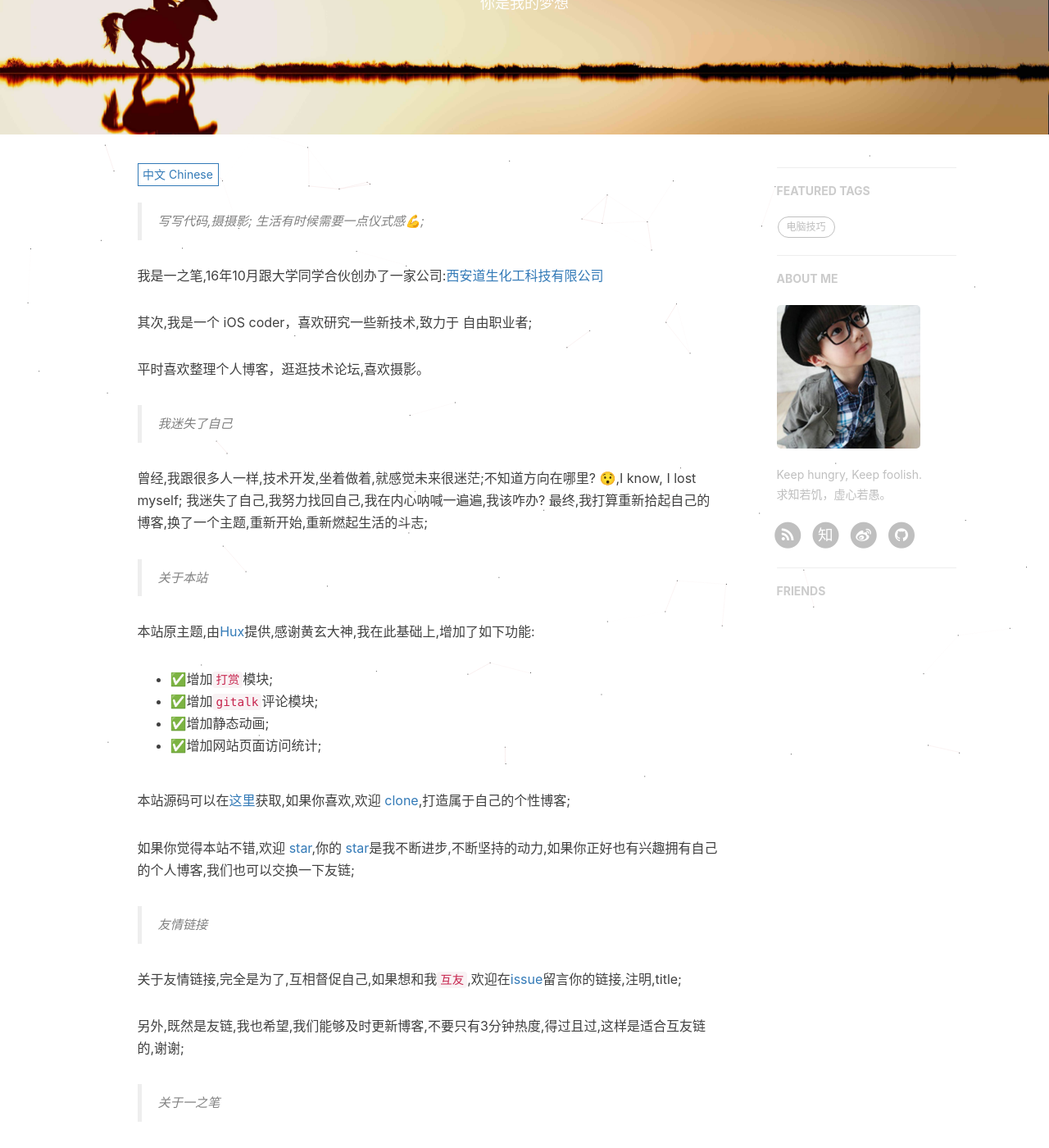
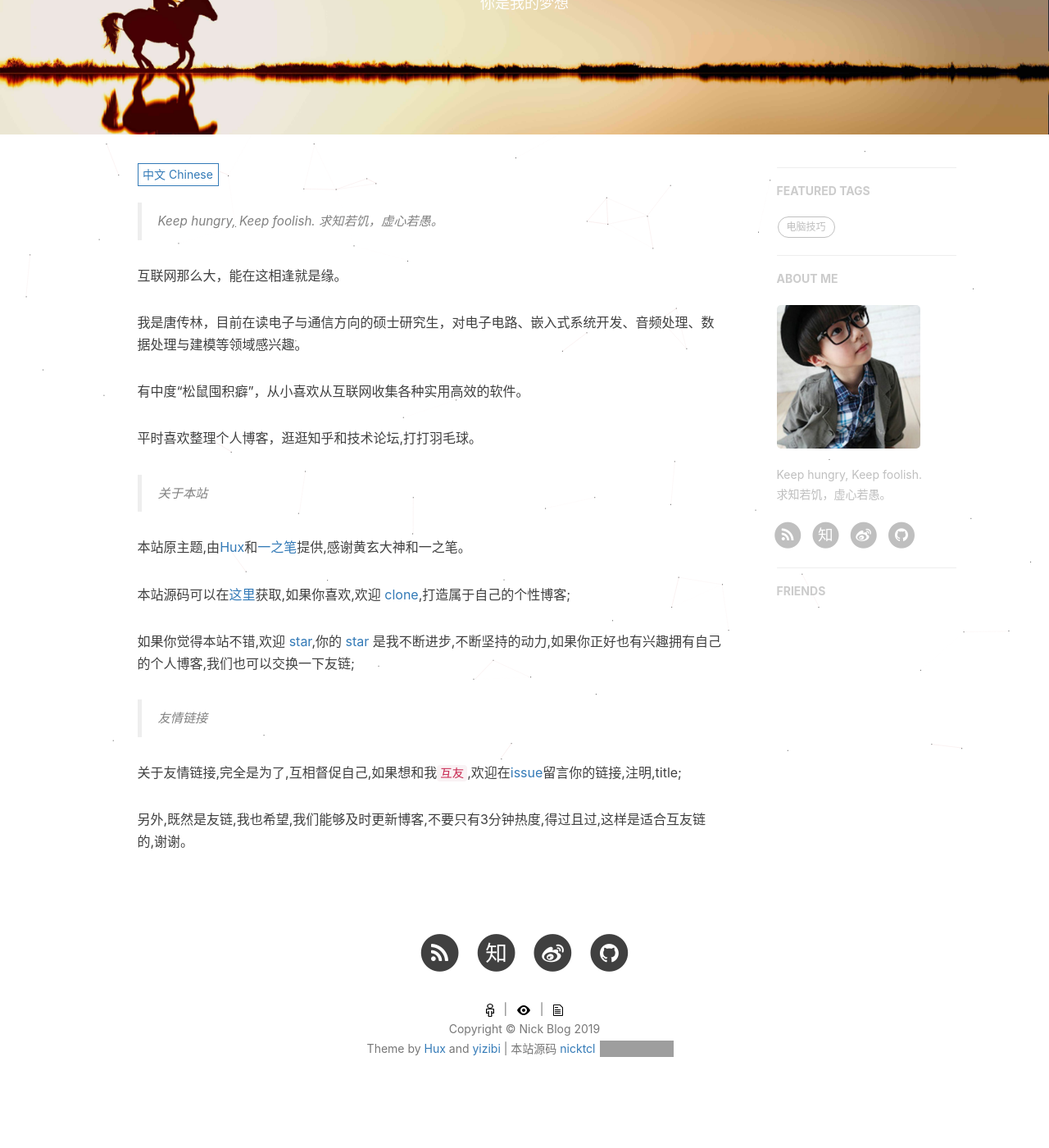
Before and after one commit to nicktcl/nicktcl.github.io, a Jekyll site: the page built from about.html, in a window 1280 px wide and 1400 px high, scrolled down 254 px. Shown: the whole window at 82% size. Built offline with Jekyll 4.4.1, drawn with Linux system fonts in a browser that asks for light colours; nearby versions of some CDN libraries; comment, search, counter and statistics services are not loaded; some of the changed text lies outside the part shown; grey boxes are pictures that could not be loaded.

Commit message:
update about

```diff
--- a/_includes/about/en.md
+++ b/_includes/about/en.md
@@ -1,6 +1,11 @@
 
 
-> Yet another man.
+> Keep hungry, Keep foolish.
 
+The Internet is so big that it is the fate to meet here.
 
-Hi, I am *@Yizibbi* (Lee, Luxin)
+I'm *@Nick* (Chuanlin, Tang), currently a graduate student in electronics and communication, interested in electronic circuits, embedded systems development, audio processing, data processing and modeling.
+
+There is a moderate "squirrel hoarding", and I like to collect a variety of practical and efficient software from the Internet.
+
+I usually like to organize my personal blog, go to ZhiHu and technology forum, and play badminton.
--- a/_includes/about/zh.md
+++ b/_includes/about/zh.md
@@ -1,51 +1,26 @@
-> 写写代码,摄摄影;
-> 生活有时候需要一点仪式感💪;
+> Keep hungry, Keep foolish.
+> 求知若饥，虚心若愚。
 
-我是一之笔,16年10月跟大学同学合伙创办了一家公司:[西安道生化工科技有限公司](https://www.6chemical.com/)
+互联网那么大，能在这相逢就是缘。
 
-其次,我是一个 iOS coder，喜欢研究一些新技术,致力于 自由职业者;
+我是唐传林，目前在读电子与通信方向的硕士研究生，对电子电路、嵌入式系统开发、音频处理、数据处理与建模等领域感兴趣。
 
-平时喜欢整理个人博客，逛逛技术论坛,喜欢摄影。
+有中度“松鼠囤积癖”，从小喜欢从互联网收集各种实用高效的软件。
 
-> 我迷失了自己
-
-曾经,我跟很多人一样,技术开发,坐着做着,就感觉未来很迷茫;不知道方向在哪里? 😯,I know, I lost myself;
-我迷失了自己,我努力找回自己,我在内心呐喊一遍遍,我该咋办?
-最终,我打算重新拾起自己的博客,换了一个主题,重新开始,重新燃起生活的斗志;
+平时喜欢整理个人博客，逛逛知乎和技术论坛,打打羽毛球。
 
 
 > 关于本站
 
-本站原主题,由[Hux](https://github.com/Huxpro/huxpro.github.io)提供,感谢黄玄大神,我在此基础上,增加了如下功能:
+本站原主题,由[Hux](https://github.com/Huxpro/huxpro.github.io)和[一之笔](https://github.com/yizibi/yizibi.github.io)提供,感谢黄玄大神和一之笔。
 
-* ✅增加`打赏`模块;
-* ✅增加`gitalk`评论模块;
-* ✅增加静态动画;
-* ✅增加网站页面访问统计;
+本站源码可以在[这里](https://github.com/nicktcl/nicktcl.github.io)获取,如果你喜欢,欢迎 [clone]((https://github.com/nicktcl/nicktcl.github.io)),打造属于自己的个性博客;
 
-本站源码可以在[这里](https://github.com/yizibi/yizibi.github.io)获取,如果你喜欢,欢迎 [clone]((https://github.com/yizibi/yizibi.github.io)),打造属于自己的个性博客;
-
-如果你觉得本站不错,欢迎 [star](https://github.com/yizibi/yizibi.github.io),你的 [star](https://github.com/yizibi/yizibi.github.io)是我不断进步,不断坚持的动力,如果你正好也有兴趣拥有自己的个人博客,我们也可以交换一下友链;
+如果你觉得本站不错,欢迎 [star](https://github.com/nicktcl/nicktcl.github.io),你的 [star](https://github.com/nicktcl/nicktcl.github.io) 是我不断进步,不断坚持的动力,如果你正好也有兴趣拥有自己的个人博客,我们也可以交换一下友链;
 
 
 > 友情链接
 
-关于友情链接,完全是为了,互相督促自己,如果想和我`互友`,欢迎在[issue](https://github.com/yizibi/yizibi.github.io/issues)留言你的链接,注明,title;
+关于友情链接,完全是为了,互相督促自己,如果想和我`互友`,欢迎在[issue](https://github.com/nicktcl/nicktcl.github.io/issues)留言你的链接,注明,title;
 
-另外,既然是友链,我也希望,我们能够及时更新博客,不要只有3分钟热度,得过且过,这样是适合互友链的,谢谢;
-
-
-> 关于一之笔
-
-
-一之笔,为什么不是两支笔,其他笔?
-
-因为,一,乃,首,万物归一;
-
-所谓,"道生一,一生二,二生三,三生万物";
-
-我希望,纵横自有凌云笔,凌云健笔意纵横;
-
-我希望,自己能够不断坚持,而不是半途而废;
-
-我希望,万里江山笔下生,有时闲弄笔,风月资吟,请君为我壮酒行;
+另外,既然是友链,我也希望,我们能够及时更新博客,不要只有3分钟热度,得过且过,这样是适合互友链的,谢谢。
```
